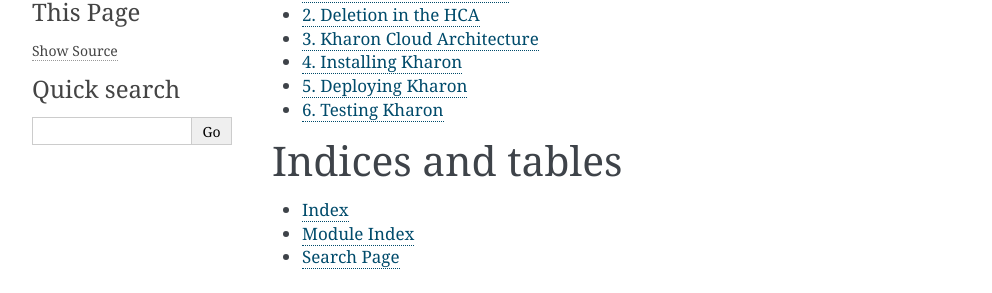
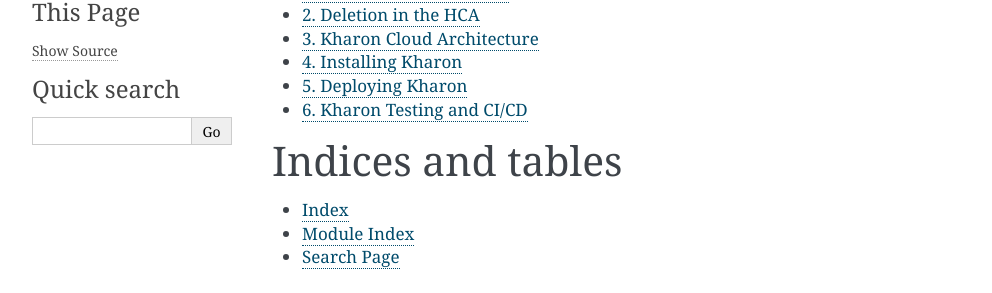
Before and after one commit to DataBiosphere/data-store-kharon, a Sphinx documentation site: the page built from docs/index.rst, in a window 1280 px wide. Shown: the part 173-466 px from the top of the page, without its empty margins (148-1140 px from the left). Built offline with Sphinx 7.4.7, drawn with Linux system fonts in a browser that asks for light colours.

Commit message:
jot down some notes for test.md

```diff
--- a/docs/test.md
+++ b/docs/test.md
@@ -1,4 +1,6 @@
-Testing Kharon
------------------
+Kharon Testing and CI/CD
+-------------------------
 
 How to run kharon tests
+
+Notes on Kharon's CI/CD
```
